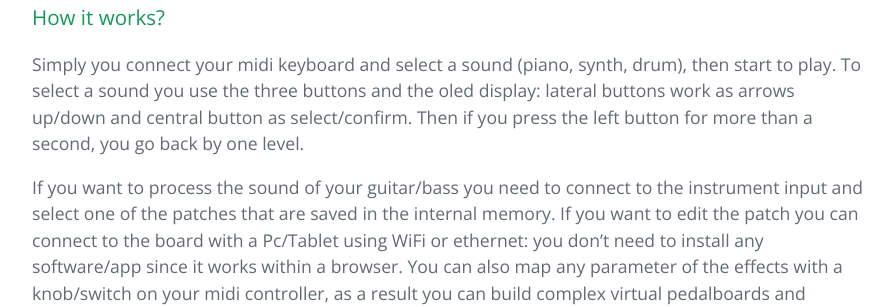
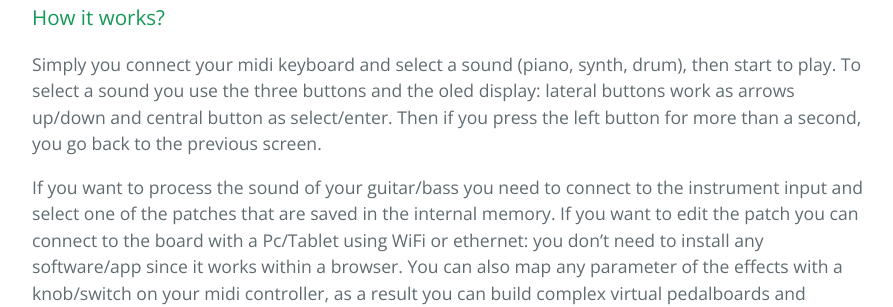
Before and after one commit to AidaDSP/AidaDSP.github.io, a Jekyll site: the page built from aida_dsp_os.md, in a window 1280 px wide and 900 px high, scrolled down 415 px. Shown: the part 208-515 px from the top of the window, without its empty margins (192-1085 px from the left). Built offline with Jekyll 4.4.1, drawn with Linux system fonts in a browser that asks for light colours.

Commit message:
Adjusted content

```diff
--- a/aida_dsp_os.md
+++ b/aida_dsp_os.md
@@ -21,8 +21,8 @@ Aida DSP OS is a portable standalone synthesizer and digital effect processor ba
 ### How it works?
 
 Simply you connect your midi keyboard and select a sound (piano, synth, drum), then start to play. To select a sound you use the three buttons
-and the oled display: lateral buttons work as arrows up/down and central button as select/confirm. Then if you press the left button for more than
-a second, you go back by one level.
+and the oled display: lateral buttons work as arrows up/down and central button as select/enter. Then if you press the left button for more than
+a second, you go back to the previous screen.
 
 If you want to process the sound of your guitar/bass you need to connect to the instrument input and select one of the patches that are saved in the
 internal memory. If you want to edit the patch you can connect to the board with a Pc/Tablet using WiFi or ethernet: you don't need to install
```
